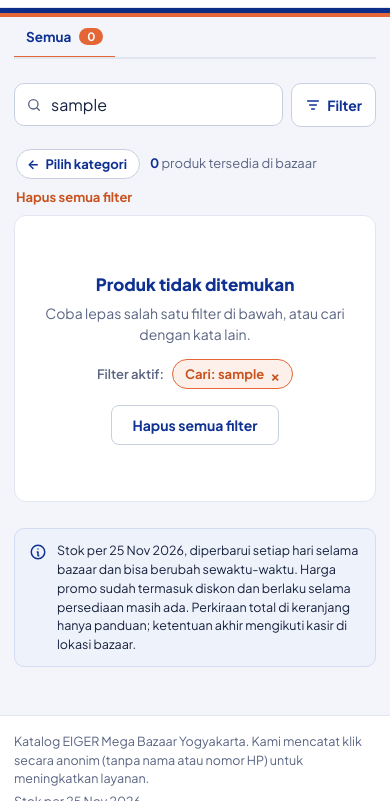
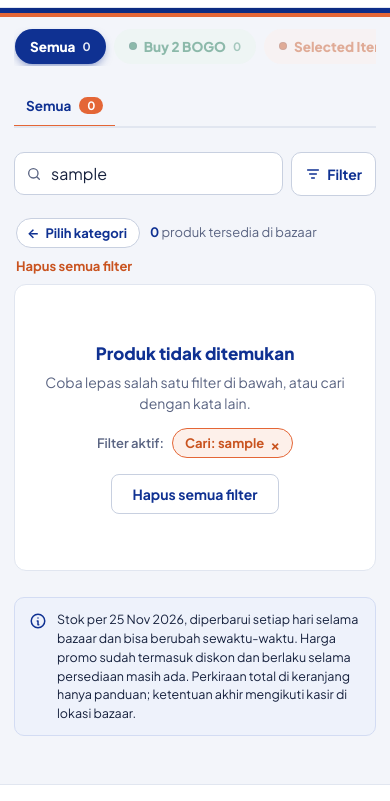
Before and after one commit to katalogproduk/mega-bazaar-jogja, a plain HTML site: page index.html in a window 390 px wide. Both pictures are taken after typing "Sample" into the empty fields and a click on the button "Cari". Shown: the part 850-1651 px from the top of the page. Drawn offline with Linux system fonts and the light colour scheme.

Commit message:
Update index.html

```diff
--- a/index.html
+++ b/index.html
@@ -528,7 +528,10 @@
 
     main.wrap{padding-top:0;}
     .controls:has(.fb-more.open){z-index:130;}
-    .controls{position:sticky;top:var(--bb-h,46px);z-index:45;background:var(--paper);margin:0 -14px;padding:0 14px 10px;}
+    .pbar{margin:0 -14px 8px;padding:8px 14px 6px;}
+    .pp{font-size:12.5px;padding:7px 12px;}
+    .pbar.stuck{box-shadow:none;}
+    .controls{position:sticky;top:calc(var(--bb-h,46px) + var(--pb-h,0px));z-index:45;background:var(--paper);margin:0 -14px;padding:0 14px 10px;}
     .tabs{margin-bottom:10px;}
     .tab{font-size:13.5px;padding:11px 12px;}
     .filter-bar{flex-wrap:nowrap;align-items:center;gap:8px;padding:0;border:none;background:none;margin:0;}
@@ -611,6 +614,21 @@
   @media (prefers-reduced-motion:reduce){ .skel{animation:none;} *{scroll-behavior:auto !important;} }
 
   /* ===== Mega Bazaar ===== */
+  /* bar pilihan promo yang ikut menempel saat scroll */
+  .pbar{position:sticky;top:var(--bb-h,58px);z-index:46;background:var(--paper);margin:0 0 12px;padding:10px 0 8px;transition:box-shadow .2s ease;}
+  .pbar.stuck{box-shadow:0 8px 14px -10px rgba(5,14,45,.35);}
+  .pbar-in{display:flex;gap:8px;overflow-x:auto;scrollbar-width:none;-webkit-overflow-scrolling:touch;padding:2px 1px;}
+  .pbar-in::-webkit-scrollbar{display:none;}
+  .pp{--c:var(--navy);--bg:var(--navy-tint);flex:none;display:inline-flex;align-items:center;gap:7px;border:1.5px solid transparent;background:var(--bg);color:var(--c);
+    font-family:inherit;font-weight:800;font-size:13.5px;border-radius:999px;padding:8px 14px;cursor:pointer;white-space:nowrap;transition:background .15s,color .15s,box-shadow .15s;}
+  .pp .n{font-weight:700;font-size:11.5px;opacity:.75;}
+  .pp.bogo{--c:#11714A;--bg:#E8F5EE;} .pp.sel{--c:var(--orange-deep);--bg:var(--orange-tint);} .pp.lp{--c:#B3261E;--bg:#FDECEC;}
+  .pp:hover{border-color:var(--c);}
+  .pp[aria-pressed="true"]{background:var(--c);color:#fff;box-shadow:0 4px 10px -3px color-mix(in srgb,var(--c) 60%,transparent);}
+  .pp[aria-pressed="true"] .n{opacity:.9;}
+  .pp:disabled{opacity:.45;cursor:default;}
+  .pp:focus-visible{outline:3px solid var(--orange);outline-offset:2px;}
+  .pp .dot{width:8px;height:8px;border-radius:50%;background:currentColor;}
   .cart-btn{margin-left:auto;}
   .ev-photo{position:relative;display:block;margin:-8px -8px 16px;padding:18px 14px 0;border-radius:12px;overflow:hidden;
     background:linear-gradient(180deg,#DCEBFA 0%,#EEF5FC 62%,#E3E8EF 62%,#E3E8EF 100%);text-decoration:none;}
@@ -734,6 +752,7 @@
   </section>
 
   <div id="browse" hidden>
+  <nav class="pbar" id="pbar" aria-label="Pilih promo"><div class="pbar-in" id="pbarIn"></div></nav>
   <div class="controls" id="controls">
   <div class="tabs" role="tablist" id="tabs" aria-label="Kategori"></div>
   <div class="subs" id="subs" role="group" aria-label="Sub-kategori" hidden></div>
@@ -1171,7 +1190,46 @@
   function storeLabel(i){ const s = D.stores[i]; return s ? s.name + (s.city ? ', ' + s.city : '') : ''; }
   function mapsUrl(i){ return EVENT.maps || 'https://www.google.com/maps/search/?api=1&query=' + encodeURIComponent(EVENT.venue + ' Yogyakarta'); }
 
+  // ---------- bar promo (menempel saat scroll) ----------
+  function renderPbar(){
+    if(!P.length) return;
+    const types = PT_ORDER.filter(t => P.some(p => p.colors.some(c => ptOf(c) === t)));
+    const opts = [[0, 'Semua', '']].concat(types.map(t => [PT_CODE[t], PROMOS[t].short, t]));
+    if(D.all && P.some(p => p.colors.some(c => c.d === 0))) opts.push([-2, 'Harga normal', 'norm']);
+    // jumlah produk tiap pilihan mengikuti kategori, pencarian, dan filter lain yang sedang aktif
+    const html = opts.map(([v, label, cls]) => {
+      const n = withState({disc: v}, () => currentList().length);
+      return `<button type="button" class="pp ${cls}" data-v="${v}" data-l="${esc(label)}" aria-pressed="${S.disc === v}" ${n || S.disc === v ? '' : 'disabled'}>${cls && cls !== 'norm' ? '<span class="dot" aria-hidden="true"></span>' : ''}${esc(label)}<span class="n">${n.toLocaleString('id-ID')}</span></button>`;
+    }).join('');
+    if($('pbarIn').innerHTML !== html){
+      $('pbarIn').innerHTML = html;
+      const on = $('pbarIn').querySelector('[aria-pressed="true"]');
+      if(on) on.scrollIntoView({block: 'nearest', inline: 'nearest'});
+    }
+  }
+  $('pbarIn').addEventListener('click', e => {
+    const b = e.target.closest('.pp'); if(!b || b.disabled) return;
+    const v = Number(b.dataset.v);
+    if(v === S.disc) return;
+    setDisc(v);
+    track('search', Object.assign({q: 'bar promo: ' + b.dataset.l.toLowerCase(), r: lastCount, src: 'bar-promo'}, storeInfo(S.store)));
+    // kembali ke awal hasil supaya produk promo yang dipilih langsung terlihat
+    const top = $('browse').getBoundingClientRect().top + window.scrollY - $('brandbar').offsetHeight - 4;
+    if(window.scrollY > top) window.scrollTo({top, behavior: 'smooth'});
+  });
+  (function(){
+    const bar = $('pbar');
+    const setH = () => document.documentElement.style.setProperty('--pb-h', bar.offsetHeight + 'px');
+    if(window.ResizeObserver) new ResizeObserver(setH).observe(bar); else window.addEventListener('resize', setH);
+    let raf = 0;
+    window.addEventListener('scroll', () => {
+      if(raf) return;
+      raf = requestAnimationFrame(() => { raf = 0; bar.classList.toggle('stuck', bar.getBoundingClientRect().top <= $('brandbar').offsetHeight + 1 && window.scrollY > 0); });
+    }, {passive: true});
+  })();
+
   function render(){
+    renderPbar();
     const base = [];
     P.forEach(p => { const v = view(p); if(v) base.push({p, v}); });
 
```
